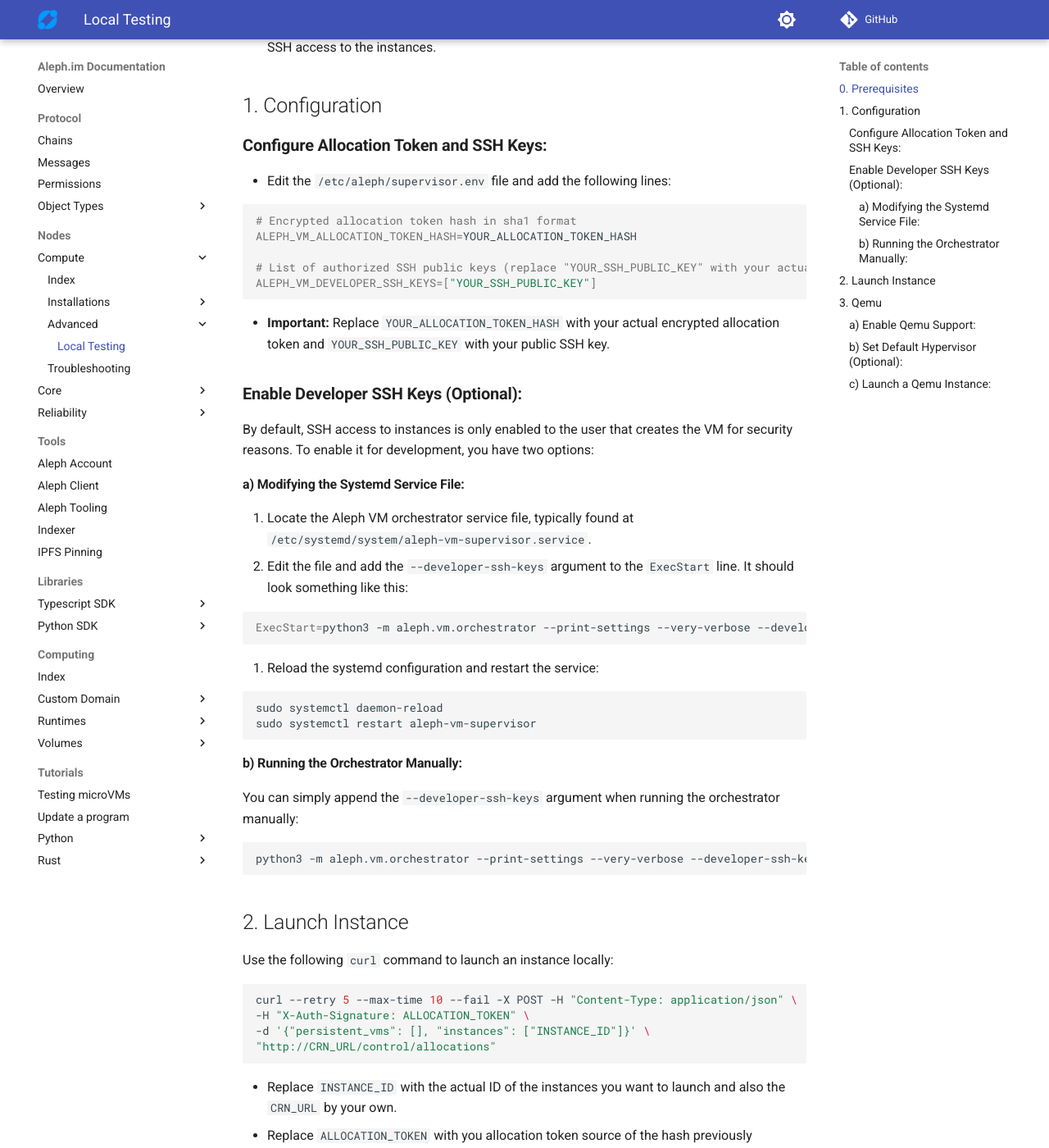
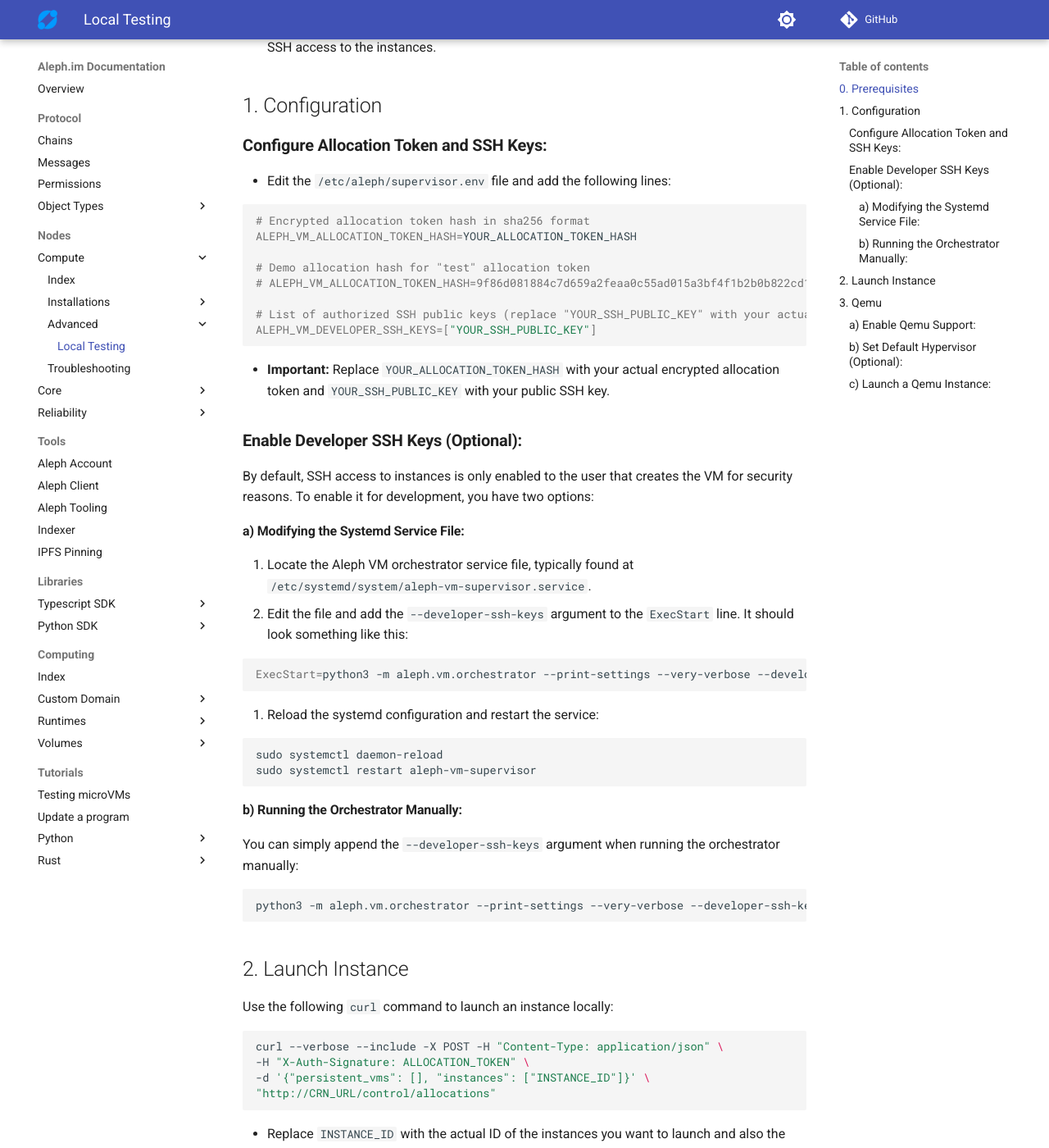
Before and after one commit to aleph-im/aleph-docs, an MkDocs documentation site: the page built from docs/nodes/compute/advanced/local-testing.md, in a window 1280 px wide and 1400 px high, scrolled down 368 px. Shown: the whole window at 82% size. Built offline with MkDocs 1.6.1 and Material for MkDocs 9.7.7, drawn with Linux system fonts in a browser that asks for light colours; comment, search, counter and statistics services are not loaded; some of the changed text lies outside the part shown.

Commit message:
Fix: Fixed curl command and added a test allocation token.

````diff
--- a/docs/nodes/compute/advanced/local-testing.md
+++ b/docs/nodes/compute/advanced/local-testing.md
@@ -13,8 +13,11 @@
 - Edit the `/etc/aleph/supervisor.env` file and add the following lines:
 
   ``` bash
-  # Encrypted allocation token hash in sha1 format
+  # Encrypted allocation token hash in sha256 format
   ALEPH_VM_ALLOCATION_TOKEN_HASH=YOUR_ALLOCATION_TOKEN_HASH
+
+  # Demo allocation hash for "test" allocation token
+  # ALEPH_VM_ALLOCATION_TOKEN_HASH=9f86d081884c7d659a2feaa0c55ad015a3bf4f1b2b0b822cd15d6c15b0f00a08
 
   # List of authorized SSH public keys (replace "YOUR_SSH_PUBLIC_KEY" with your actual key)
   ALEPH_VM_DEVELOPER_SSH_KEYS=["YOUR_SSH_PUBLIC_KEY"]
@@ -56,7 +59,7 @@
 Use the following `curl` command to launch an instance locally:
 
  ``` bash
- curl --retry 5 --max-time 10 --fail -X POST -H "Content-Type: application/json" \
+ curl --verbose --include -X POST -H "Content-Type: application/json" \
  -H "X-Auth-Signature: ALLOCATION_TOKEN" \
  -d '{"persistent_vms": [], "instances": ["INSTANCE_ID"]}' \
  "http://CRN_URL/control/allocations"
@@ -90,7 +93,7 @@
 The `curl` command remains almost the same, but ensure the instance you're launching has a Qemu runtime:
 
  ``` bash
- curl --retry 5 --max-time 10 --fail -X POST -H "Content-Type: application/json" \
+ curl --verbose --include -X POST -H "Content-Type: application/json" \
  -H "X-Auth-Signature: ALLOCATION_TOKEN" \
  -d '{"persistent_vms": [], "instances": ["QEMU_INSTANCE_ID"]}' \
  "http://CRN_URL/control/allocations"
````
